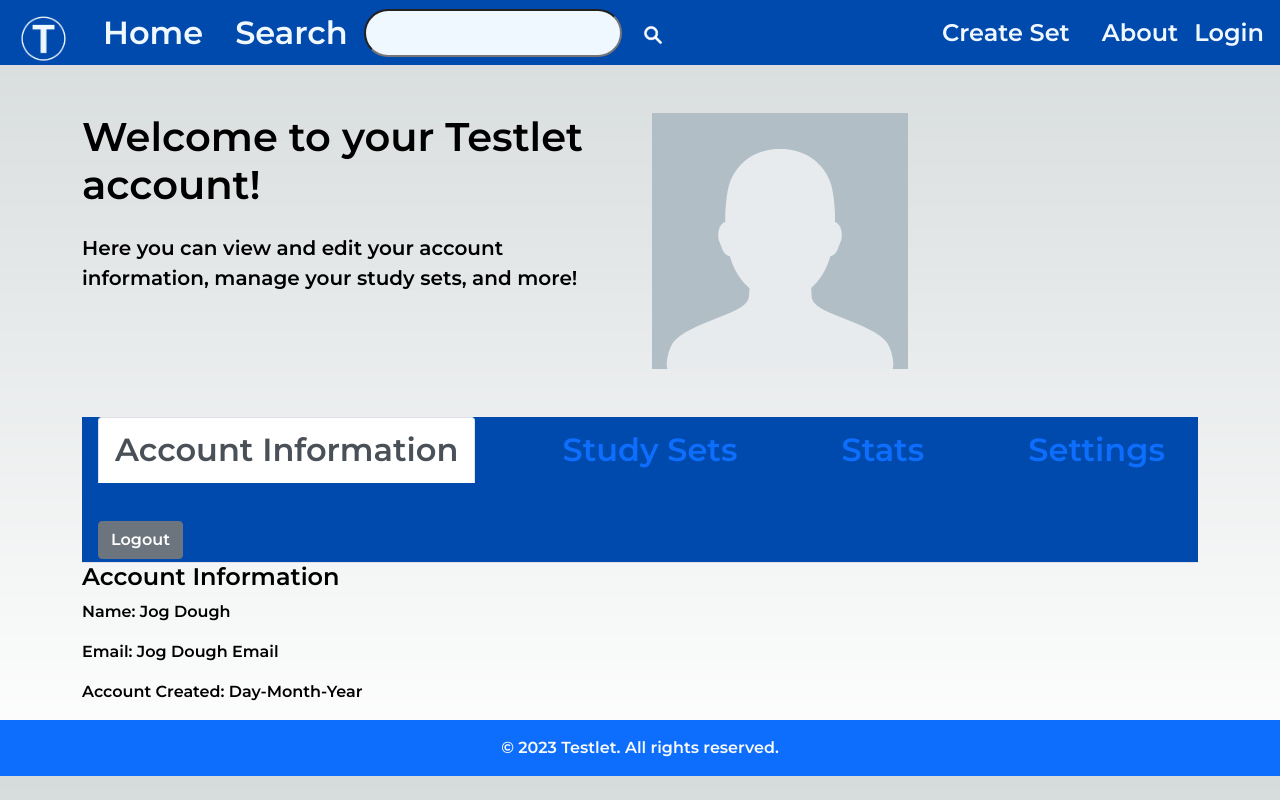
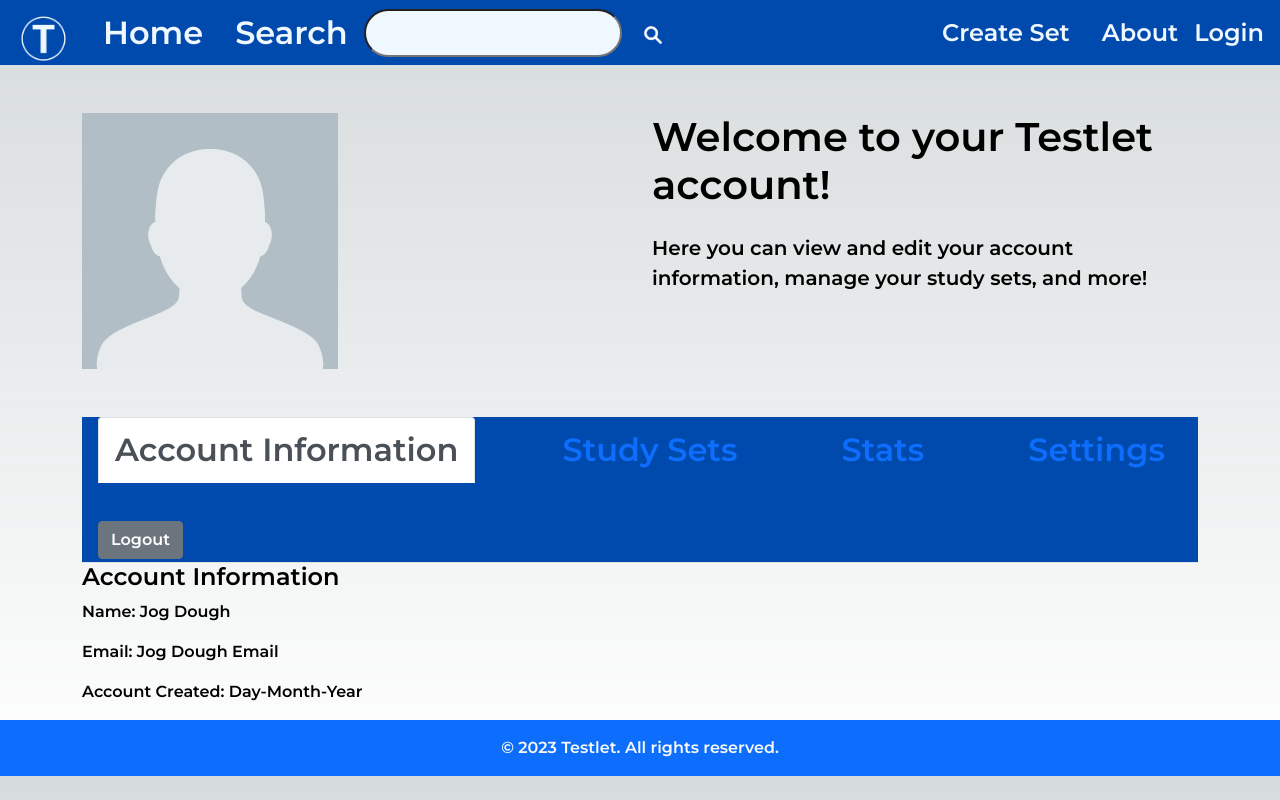
Before and after one commit to izakrobles/testlet, a Next.js app in the folder testlet/: page /account in a window 1280 px wide. Built offline with nearby package versions, Linux system fonts and the light colour scheme.

Commit message:
pfp moved to left side to mirror quizlet

```diff
--- a/testlet/pages/account.js
+++ b/testlet/pages/account.js
@@ -27,17 +27,14 @@ function Account() {
         <Container className="my-5">
           <Row>
             <Col md={6}>
-              <h1>Welcome to your Testlet account!</h1>
-              <p className="lead my-4">
-                Here you can view and edit your account information, manage your study sets, and more!
-              </p>
+              <img src="/nopfp.png" />
             </Col>
             <Col md={6}>
-              <img src="/nopfp.png" />
+              <h1>Welcome to your Testlet account!</h1>
+              <p className="lead my-4">Here you can view and edit your account information, manage your study sets, and more!</p>
             </Col>
           </Row>
         </Container>
-
         <Container>
           <Nav class ="nav-account" tabs rounded>
             <NavItem>
```
